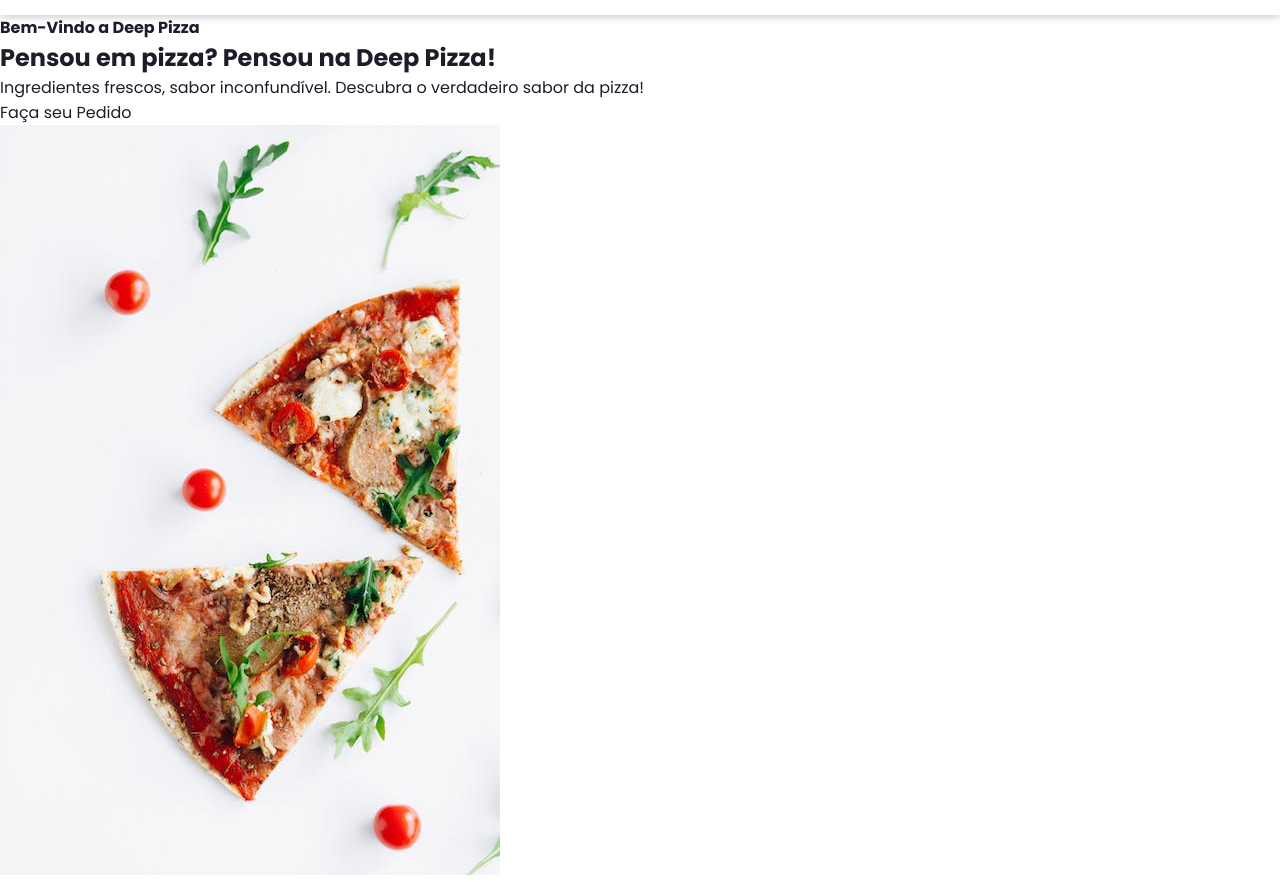
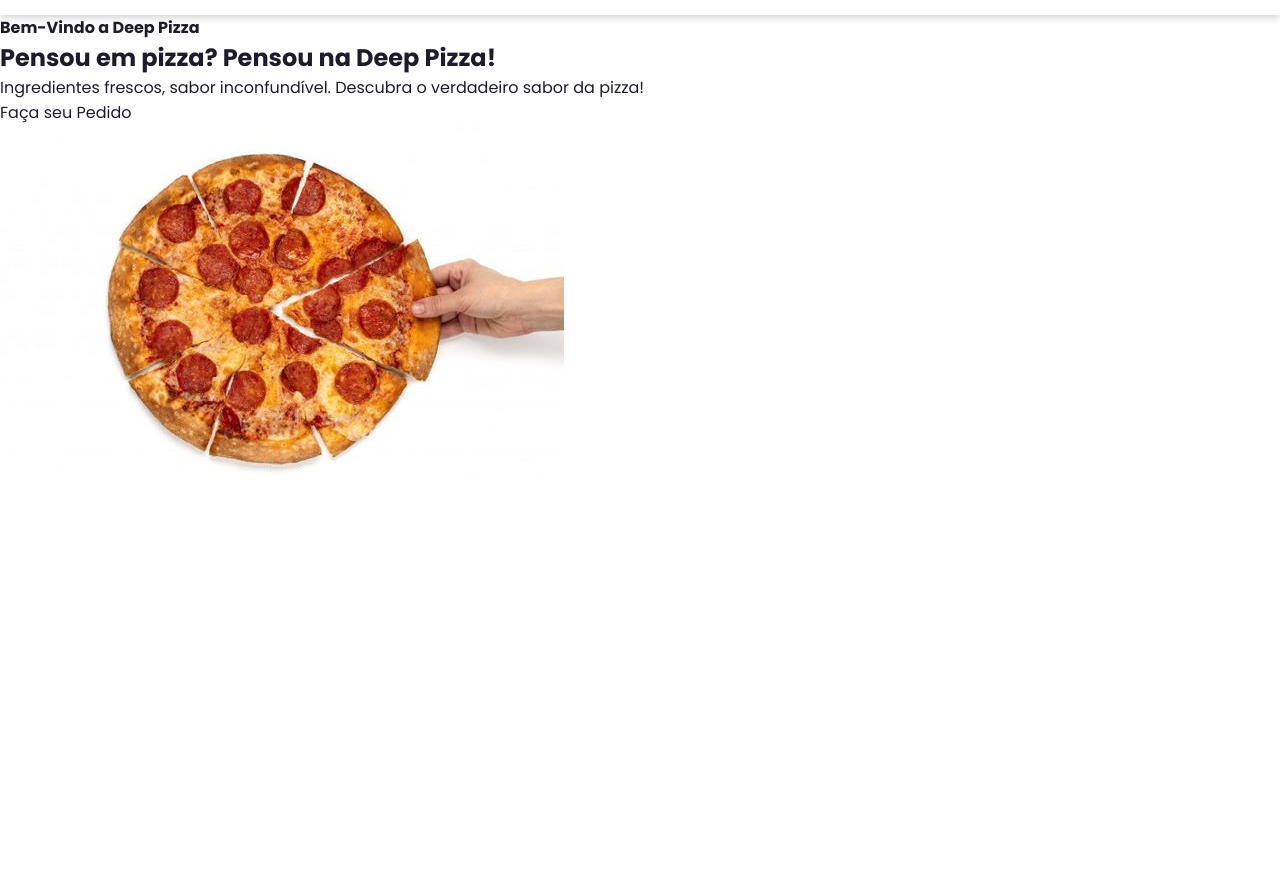
Before and after one commit to camilarosana/Deep-Pizza, a plain HTML site: page index.html in a window 1280 px wide. Shown: the part 63-945 px from the top of the page. After the commit the page ends 800 px from the top, so only its background shows below. Drawn offline with nearby package versions, Linux system fonts and the light colour scheme.

Commit message:
troca da imagem

```diff
--- a/index.html
+++ b/index.html
@@ -34,7 +34,7 @@
                 <a href="#" class="btn">Faça seu Pedido</a>
             </div>
             <div class="home-img">
-                <img src="./images/pizza.jpeg" alt="pizza"/>
+                <img src="./images/pizza4.jpg" alt="pizza"/>
             </div>
         </section>
     </main>
```
Also changed, not shown: images/pizza.jpeg (deleted), images/pizza4.jpg (added).
